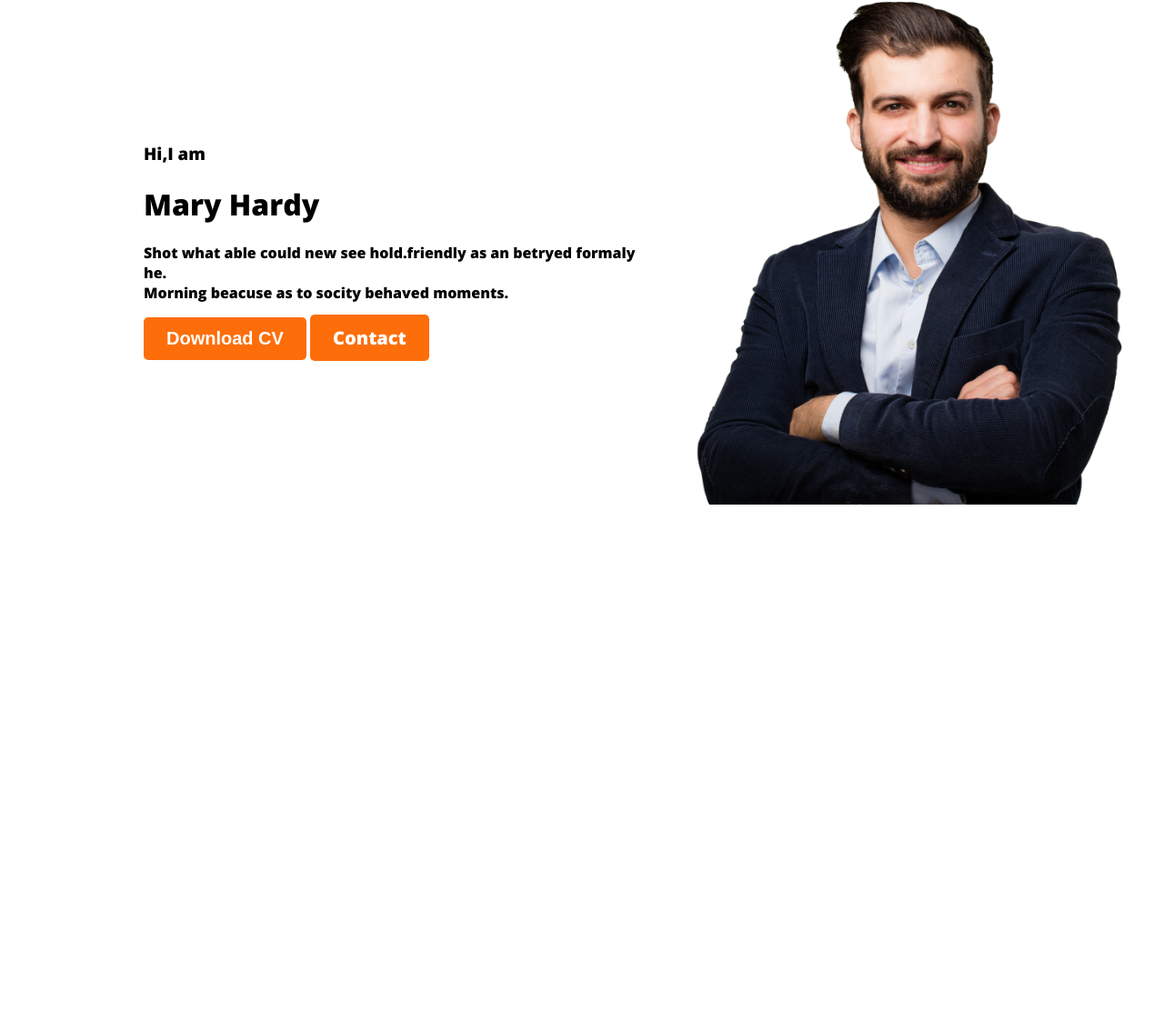
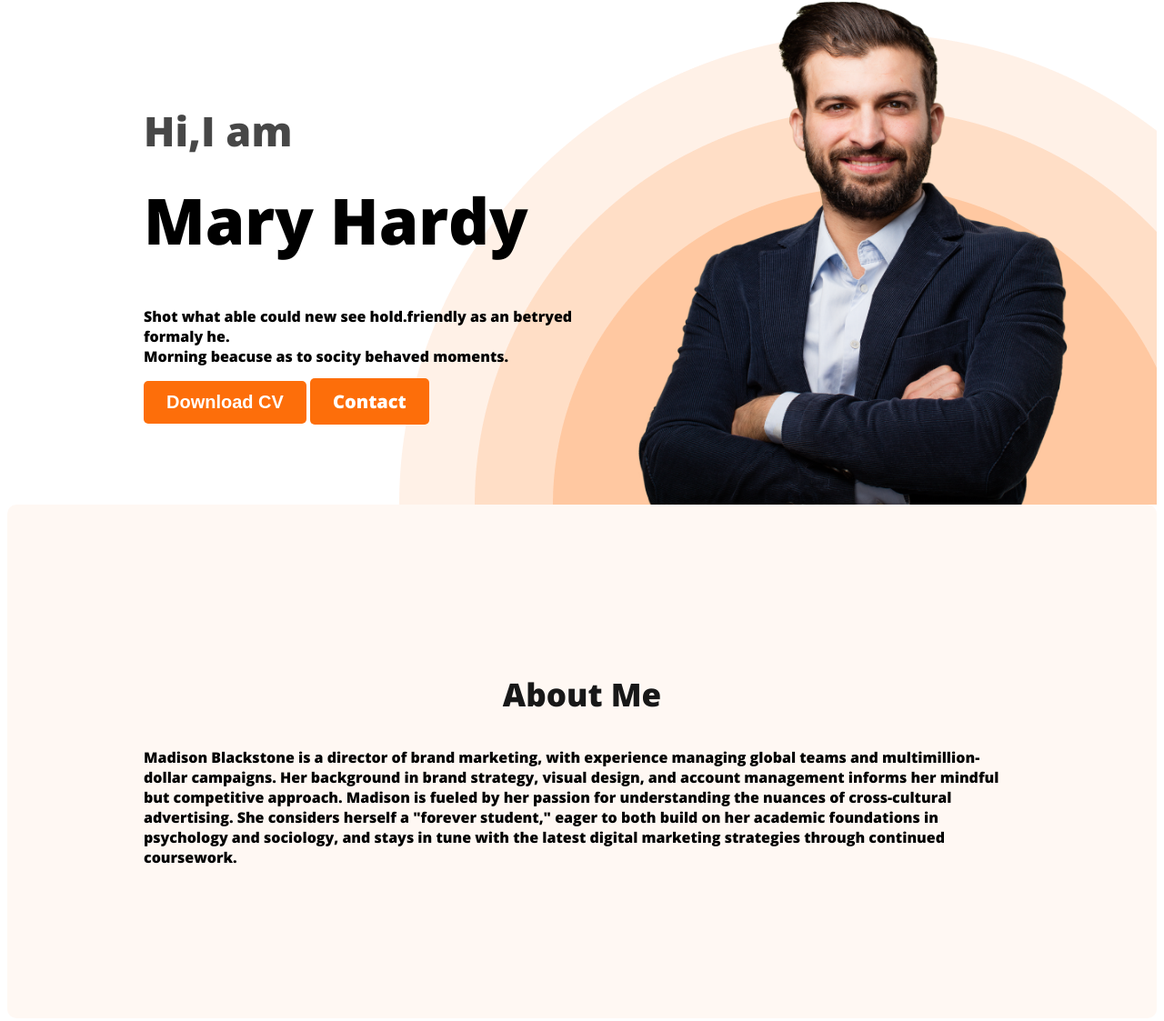
Before and after one commit to saikat-dhar/First-Web_protfolio, a plain HTML site: page index.html in a window 1280 px wide. Shown: the part 255-1378 px from the top of the page at 91% size. Before the commit the page ends 848 px from the top, so only its background shows below. Drawn offline with nearby package versions, Linux system fonts and the light colour scheme.

Commit message:
fifth commit

```diff
--- a/index.html
+++ b/index.html
@@ -10,7 +10,7 @@
 <link rel="stylesheet" href="styls/protfolio.css">
 </head>
 <body>
-    <header>
+    <header class="header">
 <nav>
         <h2 class="head-title">Ma<span class="nav-title">r</span>y</h2>
 
@@ -23,10 +23,10 @@
 
 </nav>
 <div class="banner">
-    <div>
+    <div class="banner-content">
         <h3 class="banner-text">Hi,I am</h3>
         <h1 class="banner-head">Mary Hardy</h1>
-        <p>Shot what able could new see hold.friendly as an betryed formaly he. <br>
+        <p class="banner-p">Shot what able could new see hold.friendly as an betryed formaly he. <br>
              Morning beacuse as to socity behaved moments.</p>
         <button class="btn-primary">Download CV</button>
         <btn class="btn-primary">Contact</btn>
@@ -34,8 +34,12 @@
     <img class="banner-img" src="images/hardy.png" alt="">
 </div>
     </header>
+
     <main>
-
+        <section class="about">
+            <h3 class="section-title">About Me</h3>
+            <p class="section-description">Madison Blackstone is a director of brand marketing, with experience managing global teams and multimillion-dollar campaigns. Her background in brand strategy, visual design, and account management informs her mindful but competitive approach. Madison is fueled by her passion for understanding the nuances of cross-cultural advertising. She considers herself a "forever student," eager to both build on her academic foundations in psychology and sociology, and stays in tune with the latest digital marketing strategies through continued coursework.</p>
+        </section>
     </main>
     <footer>
 
--- a/styls/protfolio.css
+++ b/styls/protfolio.css
@@ -3,6 +3,7 @@ body {
     font-family: 'Open Sans', sans-serif;
 
 }
+
 nav {
     display: flex;
     align-items: center;
@@ -10,14 +11,17 @@ nav {
     margin: 0px 120px;
 
 }
-.nav-title{
+
+.nav-title {
     color: #FD6E0A;
 }
-.head-title{
+
+.head-title {
     color: black;
     font-size: 65px;
 }
-.btn-primary{
+
+.btn-primary {
     background: #FD6E0A;
     border-radius: 5px;
     border: 0px;
@@ -26,15 +30,18 @@ nav {
     color: white;
     padding: 12px 25px;
 }
-nav > ul {
+
+nav>ul {
     display: flex;
     align-items: center;
 }
+
 nav li {
     list-style: none;
     margin-right: 51px;
 
 }
+
 nav a {
     text-decoration: none;
     color: #926d6d;
@@ -42,13 +49,65 @@ nav a {
 }
 
 /* this is banner section */
-.banner{
-    padding: 30px 30px 30px 150px;
+
+.header {
+    background-color: white;
+    background-image: url(../images/header_bg.png);
+    background-repeat: no-repeat;
+    background-position: bottom right;
+
+}
+
+.banner {
+    padding: 30px 30px 0px 150px;
     display: flex;
     align-items: center;
+
 }
 
-.banner-img{
+.banner-content {
+    max-width: 550px;
+}
+
+.banner-img {
     width: 524px;
     height: 576px;
 }
+
+.banner-text {
+    color: var(--dark-02, #474747);
+    font-size: 45px;
+    font-weight: 600;
+    margin-bottom: 5px;
+
+}
+
+.banner-head {
+    color: black;
+    font-size: 70px;
+    font-weight: 600px;
+    margin-top: 20px;
+}
+
+.banner-p {
+    display: flex;
+    width: 500px;
+    flex-direction: column;
+    margin-top: 20px;
+
+}
+
+/* this is main section */
+
+.about {
+    padding: 150px;
+    border-radius: 10px;
+    background: #FFF8F3;
+}
+
+.section-title {
+    color: var(--dark-01, #181818);
+    text-align: center;
+    font-size: 35px;
+    font-weight: 700;
+}
```
